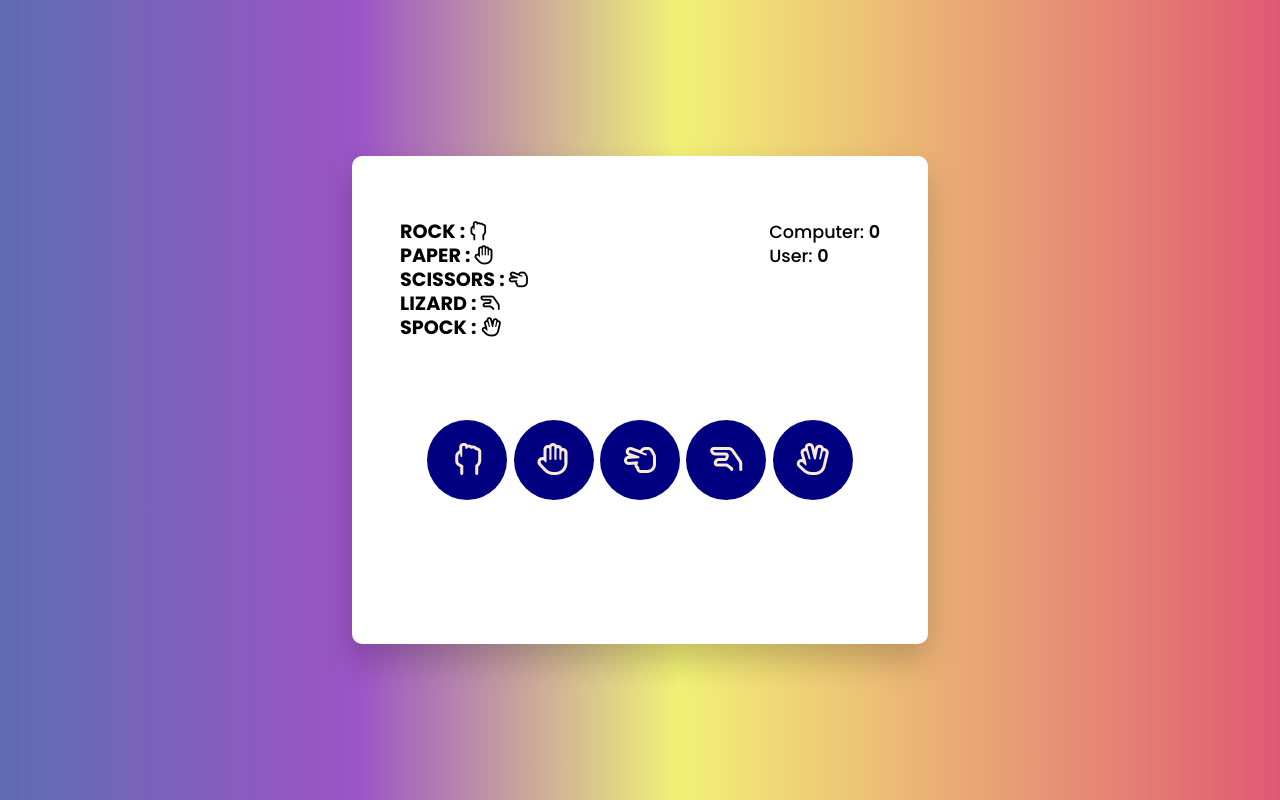
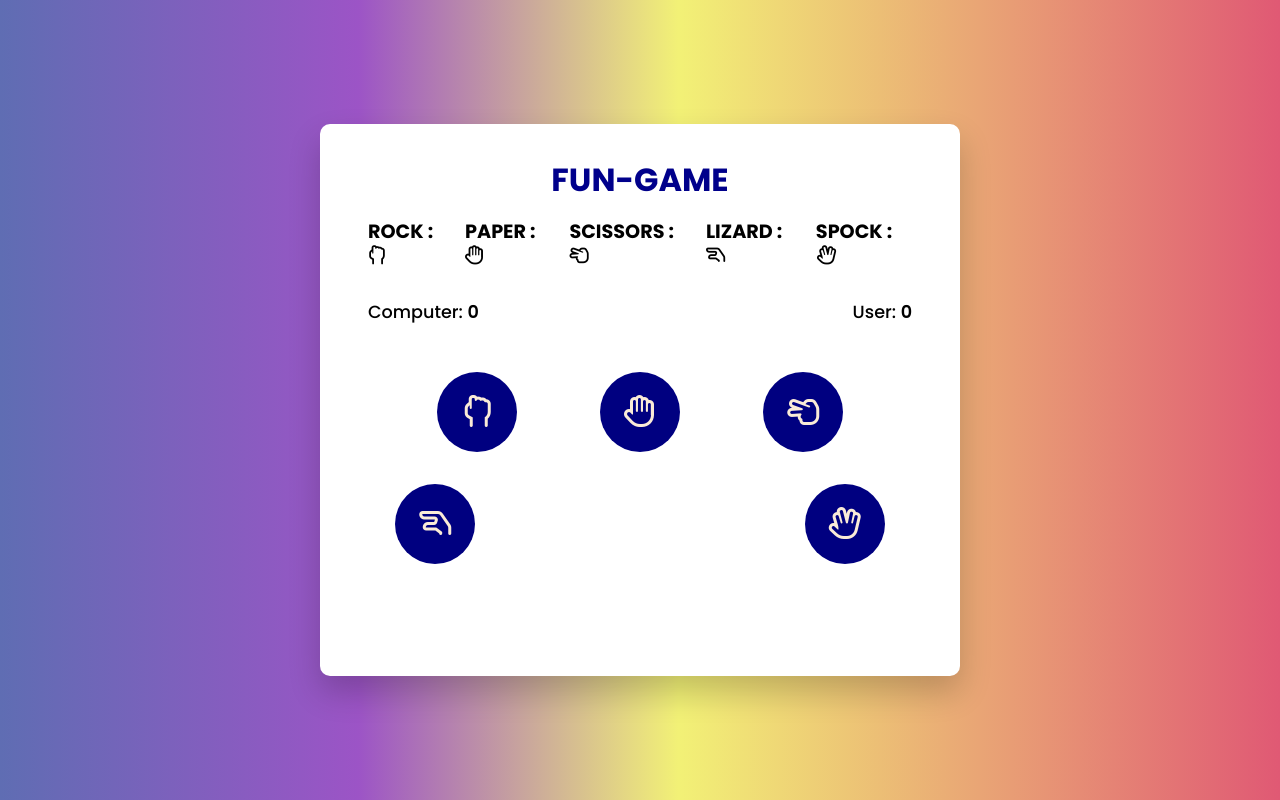
Before and after one commit to MuntjeerAli/rpsls-game, a plain HTML site: page index.html in a window 1280 px wide. Drawn offline with Linux system fonts and the light colour scheme.

Commit message:
minor changes

```diff
--- a/index.html
+++ b/index.html
@@ -11,6 +11,9 @@
 <body>
     <div class="container">
         <header>
+            <div class="heading">
+                <h1>FUN-GAME</h1>
+            </div>
             <div class="title">
                 <p>Rock : <i class="far fa-hand-rock"></i></p>
                 <p>Paper : <i class="far fa-hand-paper"></i></p>
@@ -19,11 +22,12 @@
                 <p>Spock : <i class="far fa-hand-spock"></i></p>
             </div>
             <div class="scores">
-                <p>Computer: <span id="computer_score">0</span></p>
-                <p>User: <span id="user_score">0</span></p>
+                <p>Computer: <span id="computer_score"> 0</span></p>
+                <p>User: <span id="user_score"> 0</span></p>
             </div>
         </header>
         <div class="weapons">
+            <div class="line-one">
                 <button onclick="checker('rock')">
                     <i class="far fa-hand-rock"></i>
                 </button>
@@ -33,12 +37,15 @@
                 <button onclick="checker('scissor')">
                     <i class="far fa-hand-scissors"></i>
                 </button>
+            </div>
+            <div class="line-two">
                 <button onclick="checker('lizard')">
                     <i class="far fa-hand-lizard"></i>
                 </button>
                 <button onclick="checker('spock')">
                     <i class="far fa-hand-spock"></i>
                 </button>
+            </div>
         </div>
         <div class="details">
             <p id="user_choice"></p>
--- a/styles/style.css
+++ b/styles/style.css
@@ -20,9 +20,9 @@ body {
 }
 
 .container {
-    width: 45%;
+    width: 50%;
     background-color: white;
-    padding: 4rem 3rem;
+    padding: 2rem 3rem;
     position: absolute;
     top: 50%;
     left: 50%;
@@ -34,15 +34,31 @@ body {
 header {
     min-height: 2rem;
     display: flex;
+    flex-direction: column;
     justify-content: space-between;
-    margin-bottom: 5rem;
+    margin-bottom: 3rem;
 }
-
+header .heading{
+    text-align: center;
+    color: darkblue;
+    padding-bottom: 1rem;
+}
 header .title {
+    width: 100%;
     font-weight: 700;
     font-size: 1.2rem;
     line-height: 1.5rem;
+    gap: 1rem;
     text-transform: uppercase;
+    display: flex;
+    flex-direction: row;
+}
+
+.scores{
+    padding-top: 2rem;
+    display: flex;
+    flex-direction: row;
+    justify-content: space-between;
 }
 
 .scores p {
@@ -55,7 +71,19 @@ header .title {
     width: 90%;
     margin: auto;
     display: flex;
+    flex-direction: column;
+    row-gap: 2rem;
+}
+
+.weapons .line-one{
+    display: flex;
+    flex-direction: row;
     justify-content: space-around;
+}
+.weapons .line-two{
+    display: flex;
+    flex-direction: row;
+    justify-content: space-between;
 }
 
 .weapons button {
```
Lines whose indentation alone changed are shown as unchanged.
